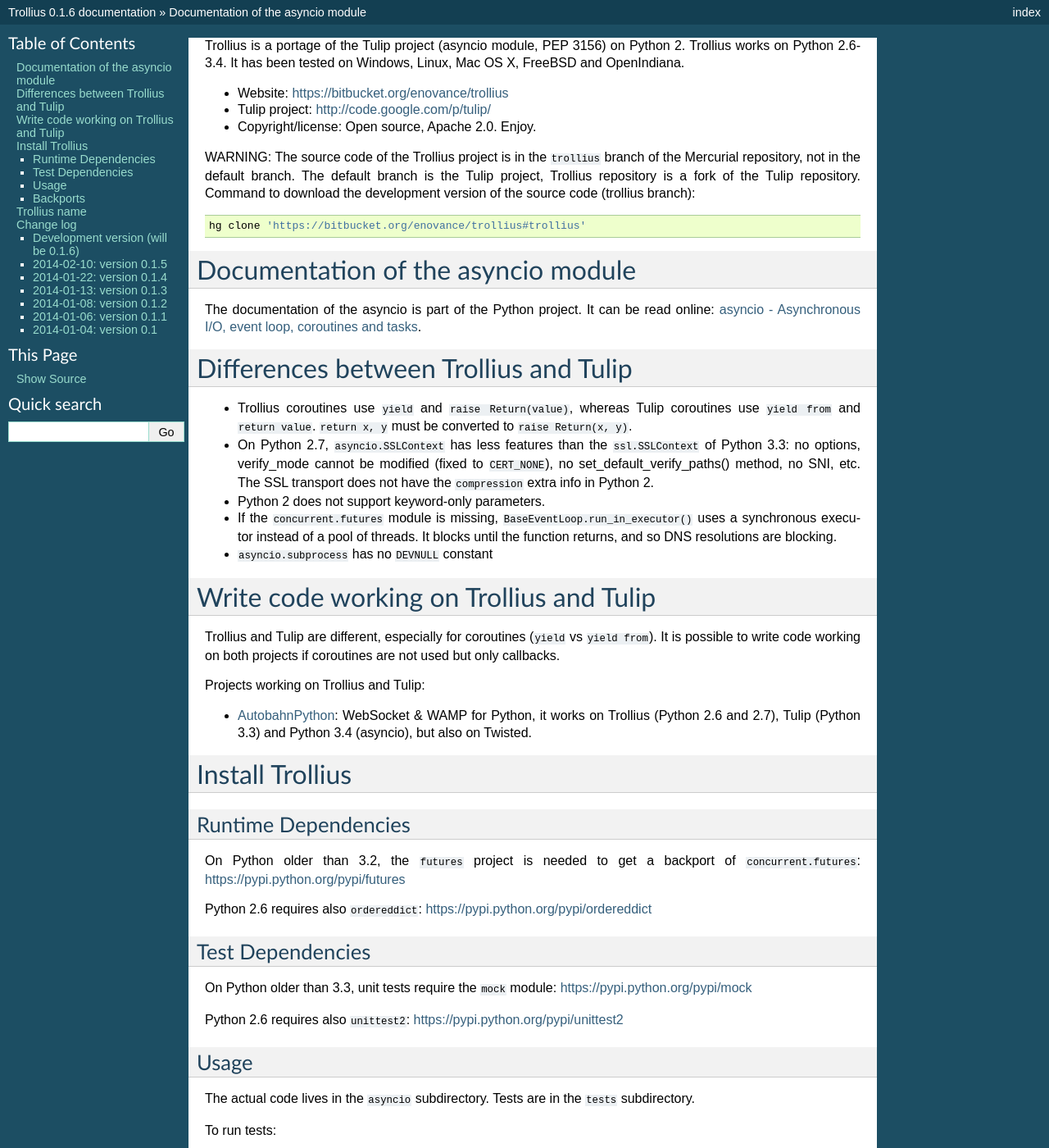
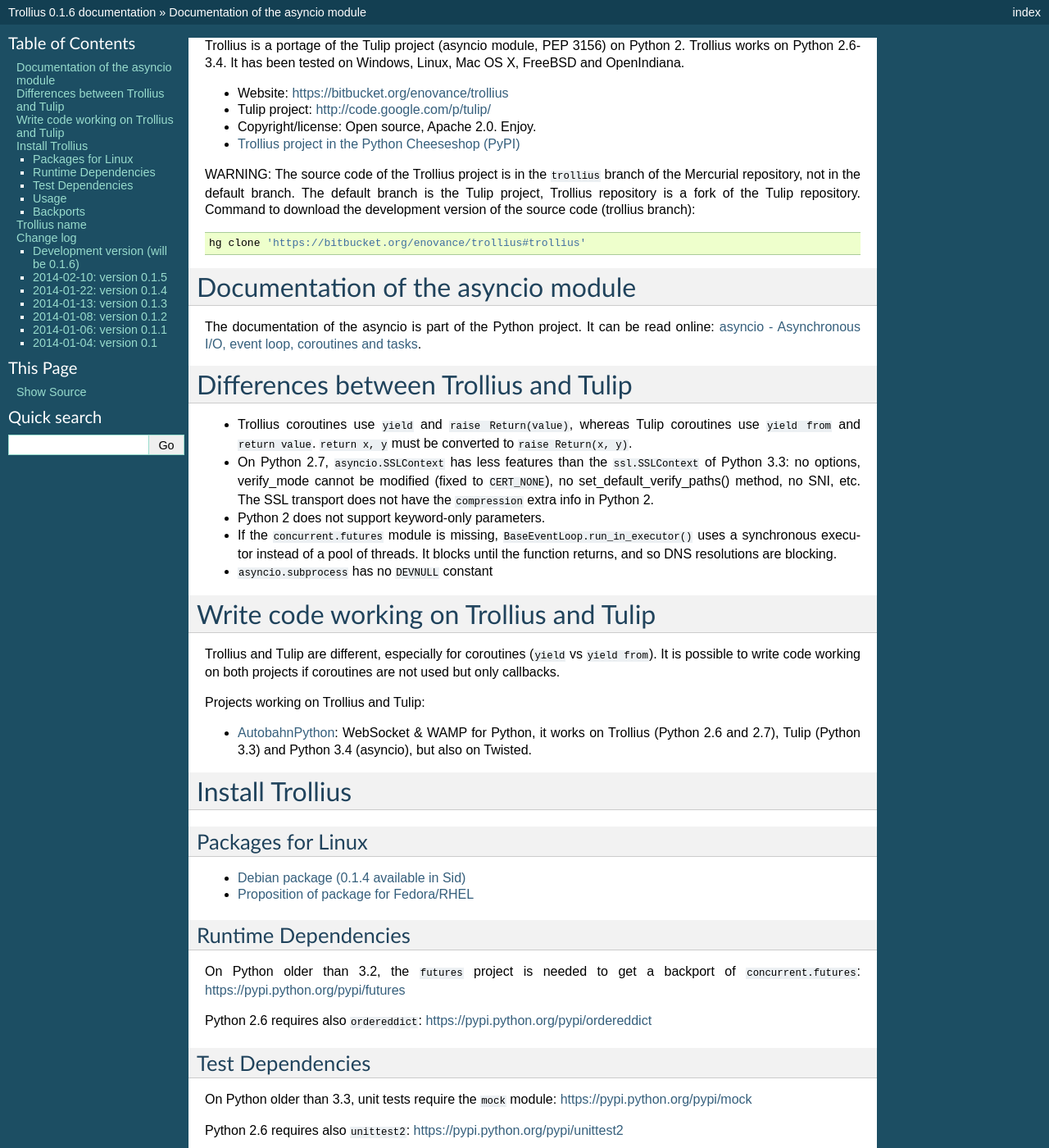
Before and after one commit to openstack-archive/deb-python-trollius, a Sphinx documentation site: the page built from doc/index.rst, in a window 1280 px wide and 1400 px high. Shown: the whole window at 82% size. Built offline with Sphinx 7.4.7, drawn with Linux system fonts in a browser that asks for light colours.

Commit message:
doc: linux packages, PyPI link

```diff
--- a/doc/index.rst
+++ b/doc/index.rst
@@ -5,6 +5,8 @@ Mac OS X, FreeBSD and OpenIndiana.
 * Website: https://bitbucket.org/enovance/trollius
 * Tulip project: http://code.google.com/p/tulip/
 * Copyright/license: Open source, Apache 2.0. Enjoy.
+* `Trollius project in the Python Cheeseshop (PyPI)
+  <https://pypi.python.org/pypi/trollius>`_
 
 WARNING: The source code of the Trollius project is in the ``trollius`` branch
 of the Mercurial repository, not in the default branch. The default branch is
@@ -57,6 +59,14 @@ Projects working on Trollius and Tulip:
 
 Install Trollius
 ================
+
+Packages for Linux
+------------------
+
+* `Debian package (0.1.4 available in Sid)
+  <https://packages.debian.org/fr/sid/python-trollius>`_
+* `Proposition of package for Fedora/RHEL
+  <https://bugzilla.redhat.com/show_bug.cgi?id=1066238>`_
 
 Runtime Dependencies
 --------------------
```
